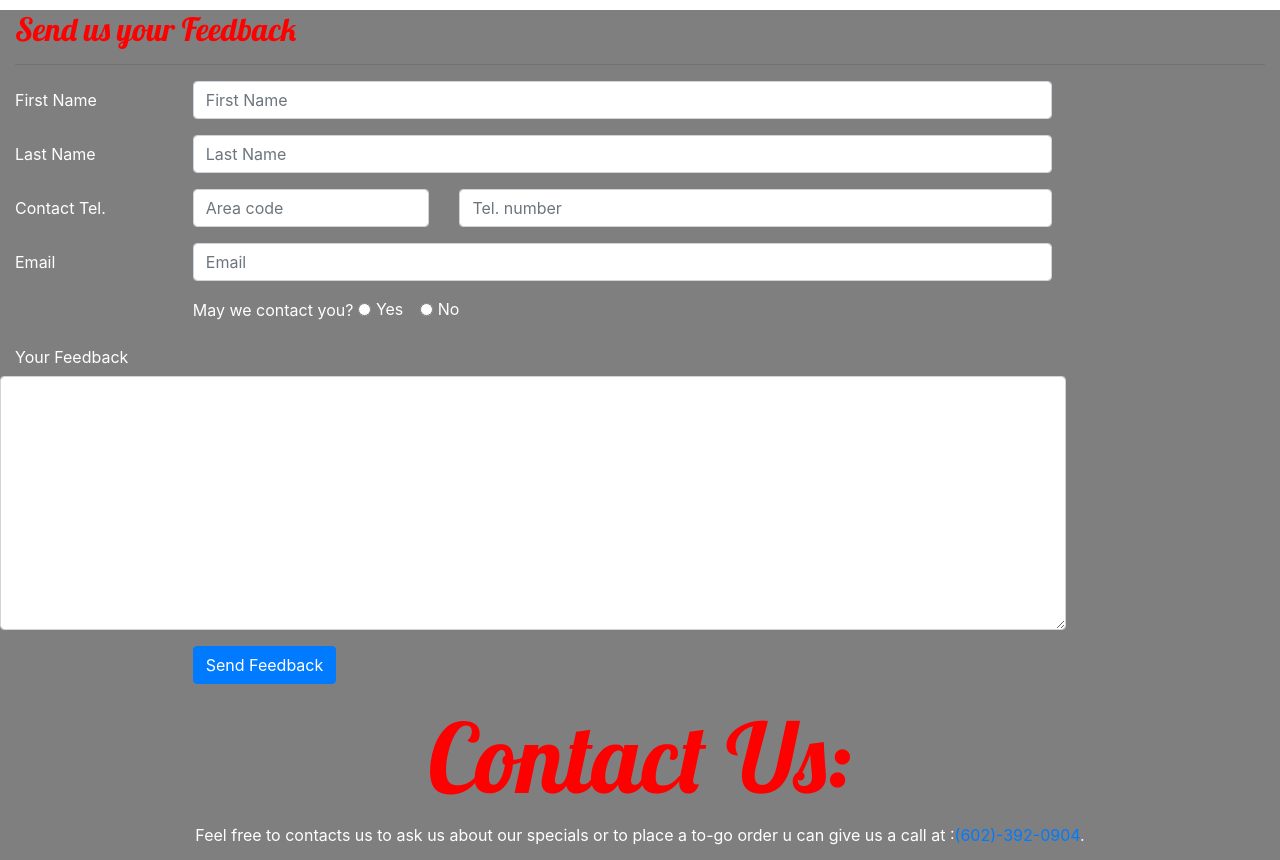
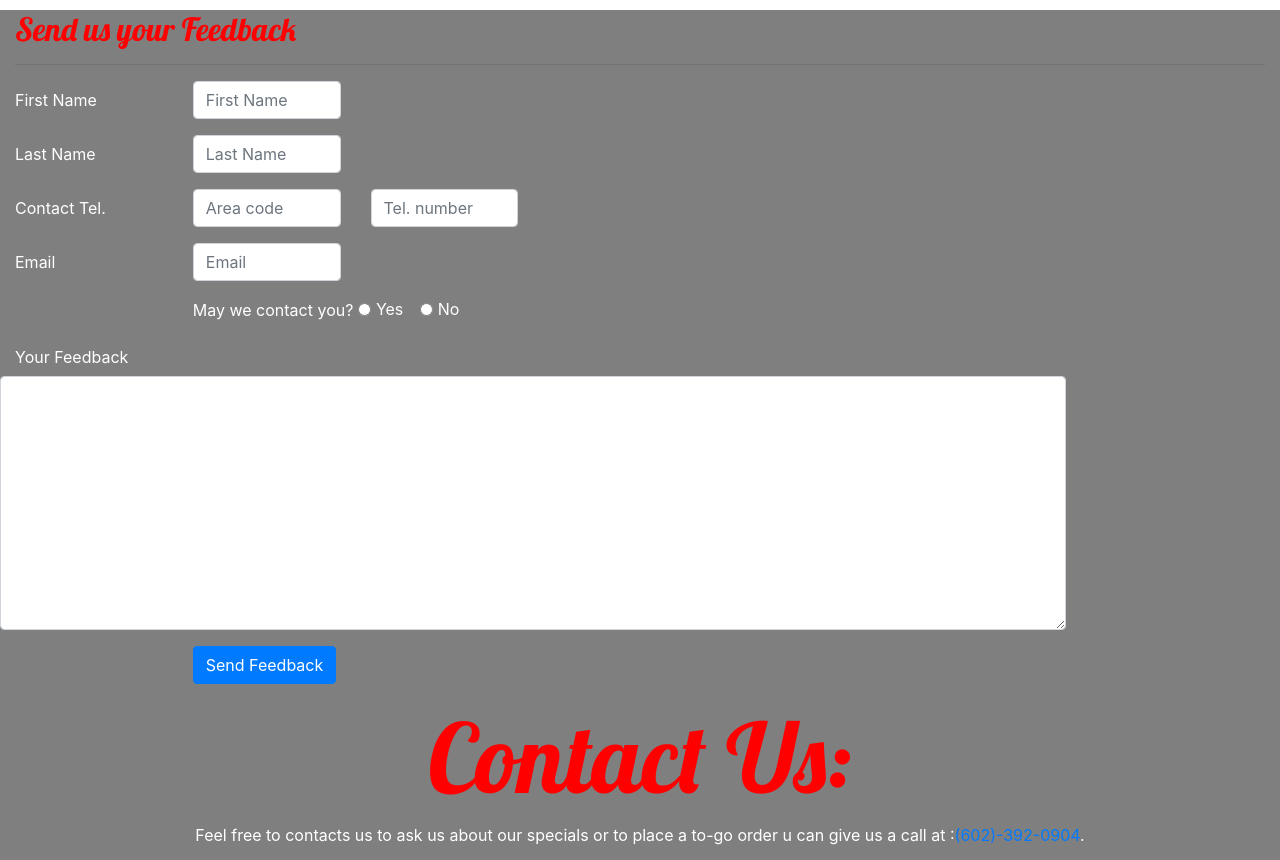
Before and after one commit to almostvenice/meatmarket, a website: page contactus.html in a window 1280 px wide. Shown: the part 1251-2111 px from the top of the page. Drawn offline with nearby package versions, Linux system fonts and the light colour scheme.

Commit message:
Contact Form Responsiveness

```diff
--- a/contactus.html
+++ b/contactus.html
@@ -92,31 +92,31 @@
                 <form>
                     <div class="form-group row text-white">
                         <label for="firstName" class="col-md-2 col-form-label"> First Name</label>
-                        <div class="col-md-10">
+                        <div class="col-sm-3 col-lg-2">
                             <input type="text" id="firstName" class="form-control" name="firstName"
                                 placeholder="First Name">
                         </div>
                     </div>
                     <div class="form-group row text-white">
                         <label for="lastName" class="col-md-2 col-form-label"> Last Name</label>
-                        <div class="col-md-10">
+                        <div class="col-sm-3 col-lg-2">
                             <input type="text" id="lastName" class="form-control" name="lastName"
                                 placeholder="Last Name">
                         </div>
                     </div>
                     <div class="form-group row text-white">
                         <label for="areaCode" class="col-md-2 col-form-label">Contact Tel.</label>
-                        <div class="col-5 col-md-3">
+                        <div class="col-5 col-sm-3 col-lg-2">
                             <input type="tel" id="areaCode" class="form-control" name="areaCode"
                                 placeholder="Area code">
                         </div>
-                        <div class="col-7">
+                        <div class="col-7 col-sm-5 col-md-4 col-lg-3 col-xl-2">
                             <input type="tel" name="telNum" class="form-control" placeholder="Tel. number">
                         </div>
                     </div>
                     <div class="form-group row">
                         <label for="email" class="col-md-2 col-form-label text-white"> Email</label>
-                        <div class="col-md-10">
+                        <div class="col-5 col-sm-3 col-lg-2">
                             <input type="email" id="email" class="form-control" name="email" placeholder="Email">
                         </div>
                     </div>
```
